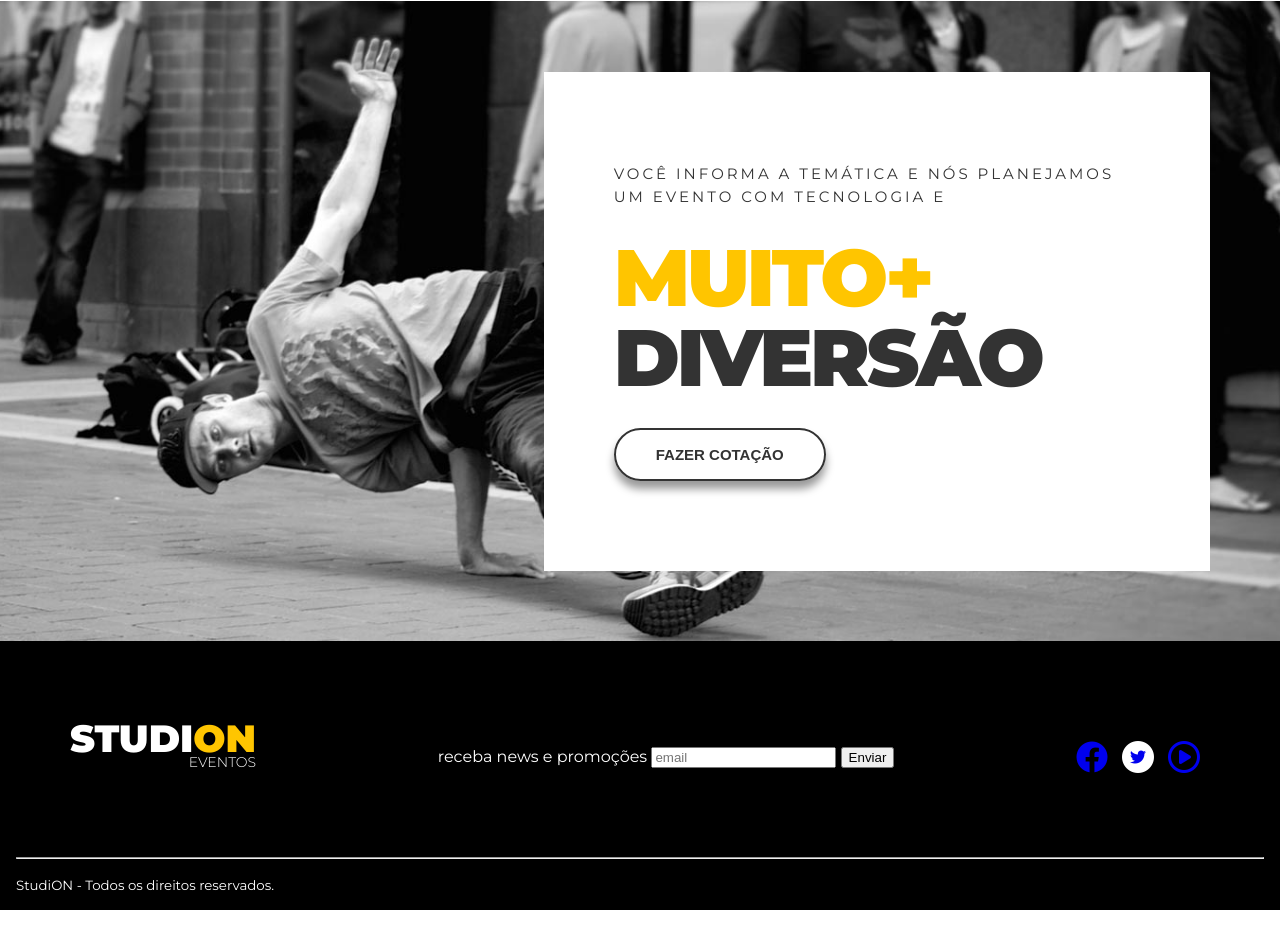
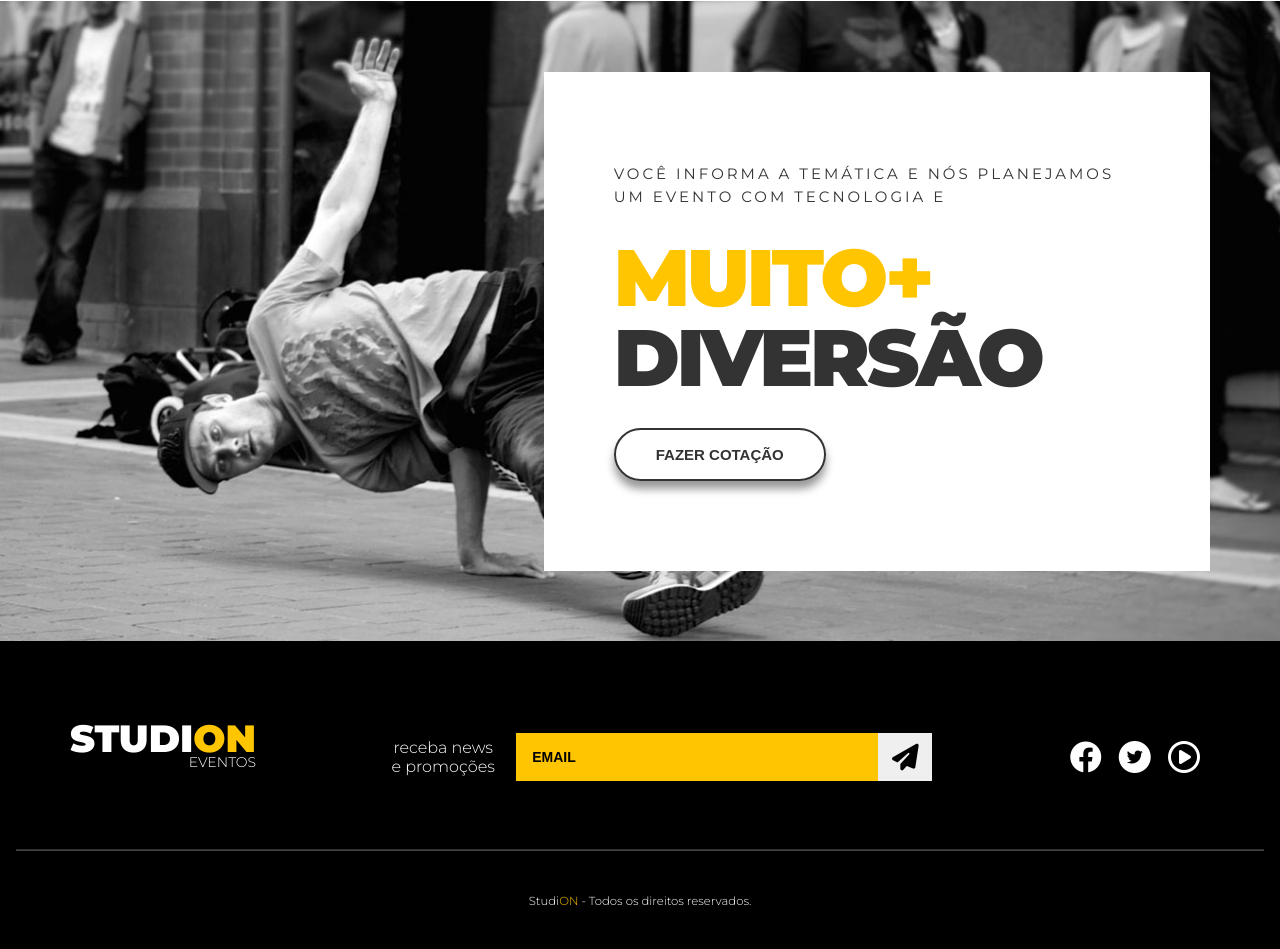
Before and after one commit to Felippeks/studion, a website: page index.html in a window 1280 px wide. Shown: the part 1578-2527 px from the top of the page. Before the commit the page ends 2488 px from the top, so only its background shows below. Drawn offline with Linux system fonts and the light colour scheme.

Commit message:
finalizado page

```diff
--- a/index.html
+++ b/index.html
@@ -114,16 +114,18 @@
             <h2 class="logo-studion">Studi<span class="copy--primary">on</span><span
                     class="logo-studion__subtitle">Eventos</span></h2>
             <form class="footer__form">
-                <label>receba news e promoções</label>
-                <input type="email" placeholder="email" />
-                <button type="submit">Enviar</button>
+                <label for="email">receba news e promoções</label>
+                <div class="footer__email">
+                    <input id="email" type="email" placeholder="email" />
+                    <button type="submit"><i class="fa-solid fa-paper-plane fa-2x"></i></button>
+                </div>
             </form>
             <ul class="footer__social">
                 <li><a href="https://facebook.com/" target="_blank"><i class="fa-brands fa-facebook fa-2x"></i></a></li>
                 <li><a href="https://twitter.com/" target="_blank">
                         <span class="fa-stack">
                             <i class="fa-solid fa-circle fa-stack-2x fa-inverse"></i>
-                            <i class="fa-brands fa-twitter fa-stack-1x"></i></a></li>
+                            <i class="fa-brands fa-twitter fa-stack-1x" style="--fa-primary-color: gold;"></i></a></li>
                 </span>
                 <li><a href="https://Youtube.com/" target="_blank"><i class="fa-regular fa-circle-play fa-2x"></i></a>
                 </li>
@@ -131,7 +133,7 @@
         </div>
         <hr />
         <p>
-            <small>Studi<span>ON</span> - Todos os direitos reservados.</small>
+            <small>Studi<span class="copy--primary">ON</span> - Todos os direitos reservados.</small>
         </p>
     </footer>
 </body>
--- a/src/style.css
+++ b/src/style.css
@@ -221,7 +221,7 @@ li {
     margin-bottom: 2.5rem;
 }
 
-.institutional__image{
+.institutional__image {
     max-width: 550px;
 }
 
@@ -239,7 +239,7 @@ li {
     background-position: center;
 }
 
-.quote__container{
+.quote__container {
     display: grid;
     align-items: center;
     justify-items: end;
@@ -262,7 +262,7 @@ li {
     margin: 0;
 }
 
-.quote__copy h2{
+.quote__copy h2 {
     font-size: 5rem;
     line-height: 5rem;
     text-transform: uppercase;
@@ -280,15 +280,17 @@ li {
     background: unset;
     box-shadow: 0 .5rem .5rem #0006;
 }
-.footer{
+
+.footer {
     background-color: #000;
     color: #fff;
     padding: 0 1rem;
 
 }
+
 .footer__container {
     display: grid;
-    grid-template-columns:repeat(3, auto);
+    grid-template-columns: repeat(3, auto);
     align-items: center;
     padding: 5.25rem 0 3.75rem 0;
 }
@@ -298,16 +300,92 @@ li {
     margin: 0;
 
 }
-.logo-studion__subtitle{
+
+.logo-studion__subtitle {
     display: block;
     line-height: 4ch;
 
 }
 
-.footer__form{
-    justify-self: center;
+.footer__form {
+    display: grid;
+    place-items: center;
+    grid-template-columns: 10ch auto;
+    gap: 1.25rem;
 }
 
-.footer__social{
+.footer__form label {
+    font-size: .875;
+    font-weight: 300;
+    text-align: center;
+
+}
+
+.footer__email {
+    display: grid;
+    grid-template-columns: auto 3.375rem;
+    width: 100%;
+
+}
+
+
+.footer__form input {
+    background-color: var(--color-primary);
+    border: unset;
+    padding: 1rem;
+    font-size: .875rem;
+    font-weight: 700;
+    text-transform: uppercase;
+    color: #000;
+}
+
+.footer__form input::placeholder {
+    color: #000;
+
+}
+
+.footer__form input:focus {
+    outline: unset;
+}
+
+.footer__form button {
+    cursor: pointer;
+    border: unset;
+    height: 100%;
+    transition: 0.3s all ease;
+}
+
+.footer__form button:hover {
+    color: #fff;
+    background-color: var(--color-copy);
+}
+
+.footer__social {
     justify-self: end;
 }
+
+.footer__social a,
+.footer__social a:visited,
+.footer__social a:active {
+    color: #fff;
+    margin-left: 0.2rem;
+}
+
+.footer__social a .fa-twitter,
+.footer__social a:visited .fa-twitter,
+.footer__social a:active .fa-twitter{
+    color: #000;
+}
+
+.footer hr{
+    border-color: #fff4;
+    margin: 0;
+}
+
+.footer p{
+    text-align: center;
+    font-size: 0.875rem;
+    font-weight: 300;
+    margin: 2.5rem 0;
+
+}
```
